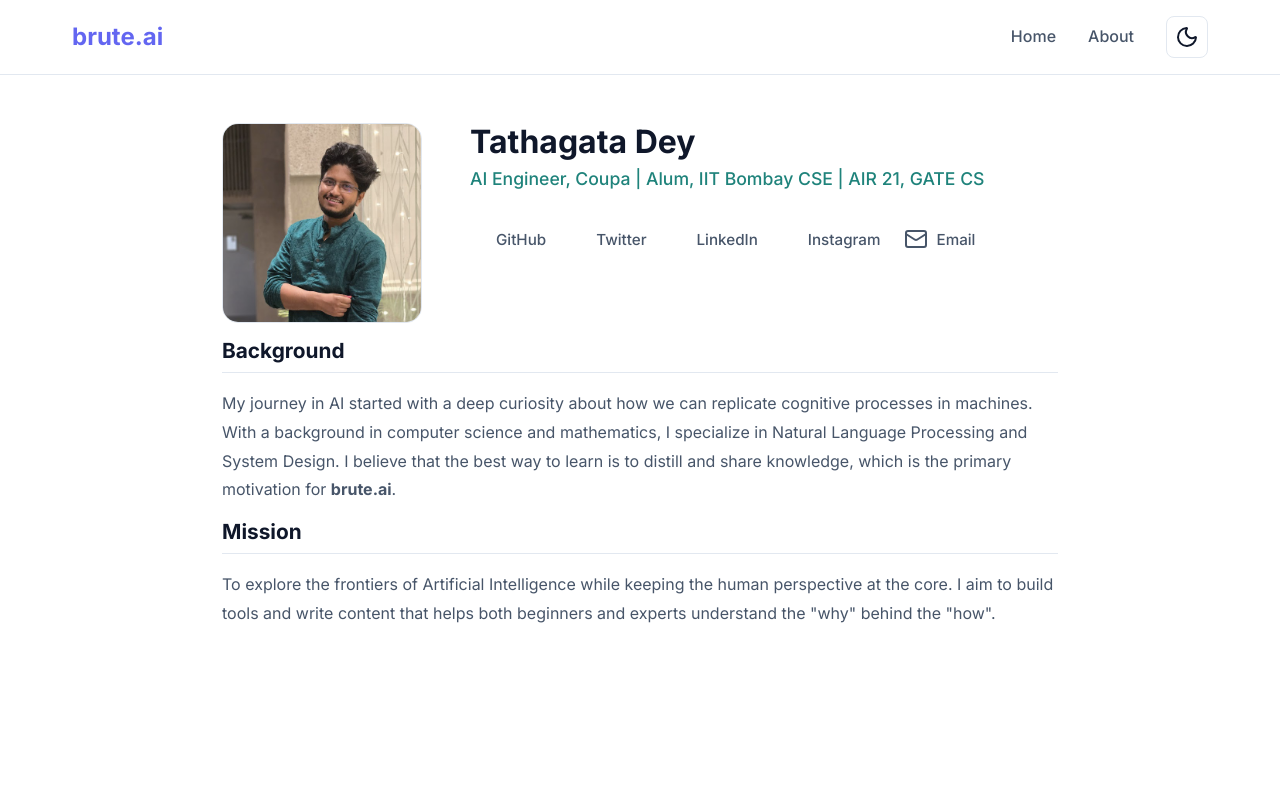
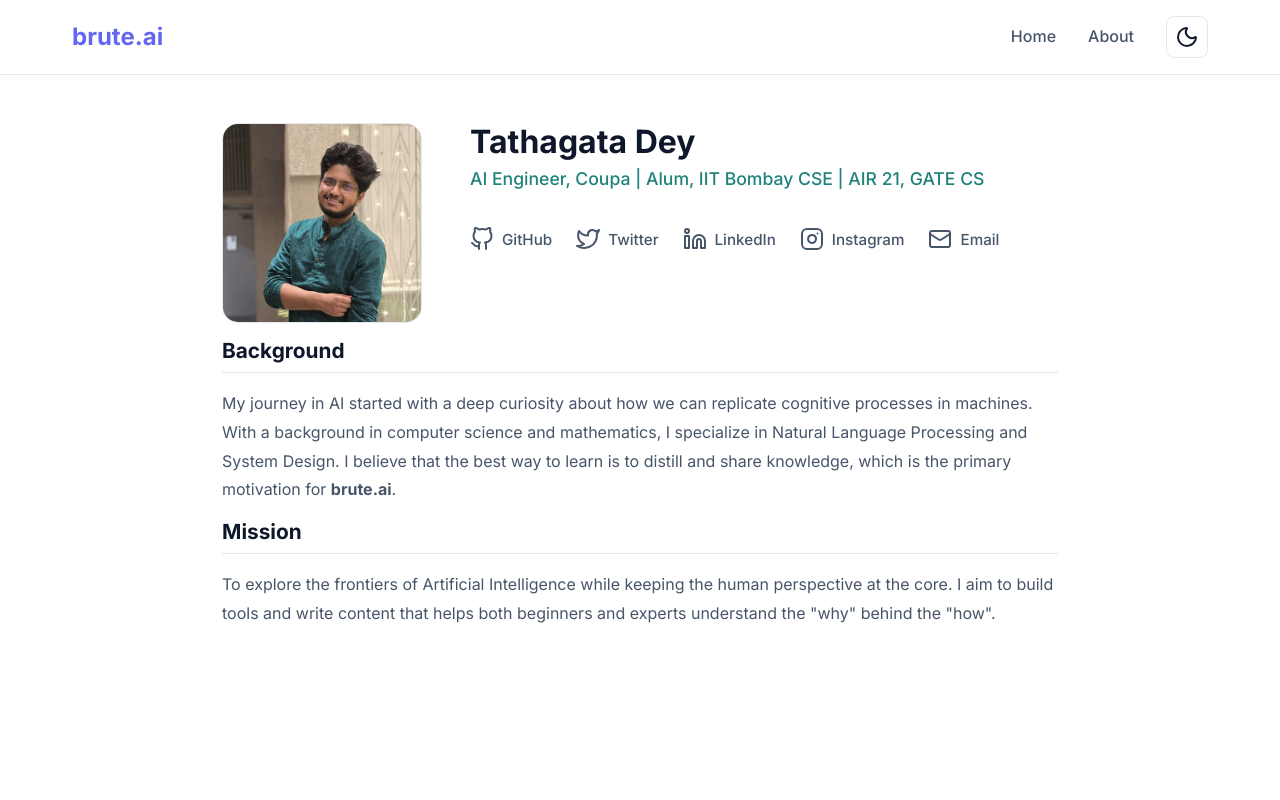
Before and after one commit to bruteforce-ai/bruteforce-ai.github.io, a plain HTML site: page about.html in a window 1280 px wide. Shown: the top 800 px of the page. Drawn offline with nearby package versions, Linux system fonts and the light colour scheme.

Commit message:
fix: Load Feather Icons script to render social brand logos missing from Lucide

```diff
--- a/about.html
+++ b/about.html
@@ -10,6 +10,7 @@
     <!-- CSS -->
     <link rel="stylesheet" href="css/theme.css">
     <link rel="stylesheet" href="css/style.css">
+
 
     <!-- JavaScript -->
     <script src="js/theme.js"></script>
@@ -41,23 +42,23 @@
                 <div class="designation">AI Engineer, Coupa | Alum, IIT Bombay CSE | AIR 21, GATE CS</div>
                 <div class="bio-section">
                     <div class="socials-grid">
-                        <a href="#" class="social-link">
-                            <i data-lucide="github"></i>
+                        <a href="http://github.com/iamtatha" class="social-link">
+                            <i data-feather="github"></i>
                             GitHub
                         </a>
-                        <a href="#" class="social-link">
-                            <i data-lucide="twitter"></i>
+                        <a href="https://twitter.com/i_am_tatha" class="social-link">
+                            <i data-feather="twitter"></i>
                             Twitter
                         </a>
-                        <a href="#" class="social-link">
-                            <i data-lucide="linkedin"></i>
+                        <a href="https://www.linkedin.com/in/tathagata-dey-580245172/" class="social-link">
+                            <i data-feather="linkedin"></i>
                             LinkedIn
                         </a>
-                        <a href="#" class="social-link">
-                            <i data-lucide="instagram"></i>
+                        <a href="https://www.instagram.com/epistemophilic_nerd" class="social-link">
+                            <i data-feather="instagram"></i>
                             Instagram
                         </a>
-                        <a href="mailto:contact@brute.ai" class="social-link">
+                        <a href="mailto:tathagata2403@gmail.com" class="social-link">
                             <i data-lucide="mail"></i>
                             Email
                         </a>
@@ -90,6 +91,14 @@
 
     <!-- Lucide Icons -->
     <script src="https://unpkg.com/lucide@latest"></script>
+    <script>
+        lucide.createIcons({ icons: lucide });
+    </script>
+    <!-- Feather Icons for Brands -->
+    <script src="https://unpkg.com/feather-icons"></script>
+    <script>
+        feather.replace();
+    </script>
     <script src="js/main.js"></script>
 </body>
 
```
